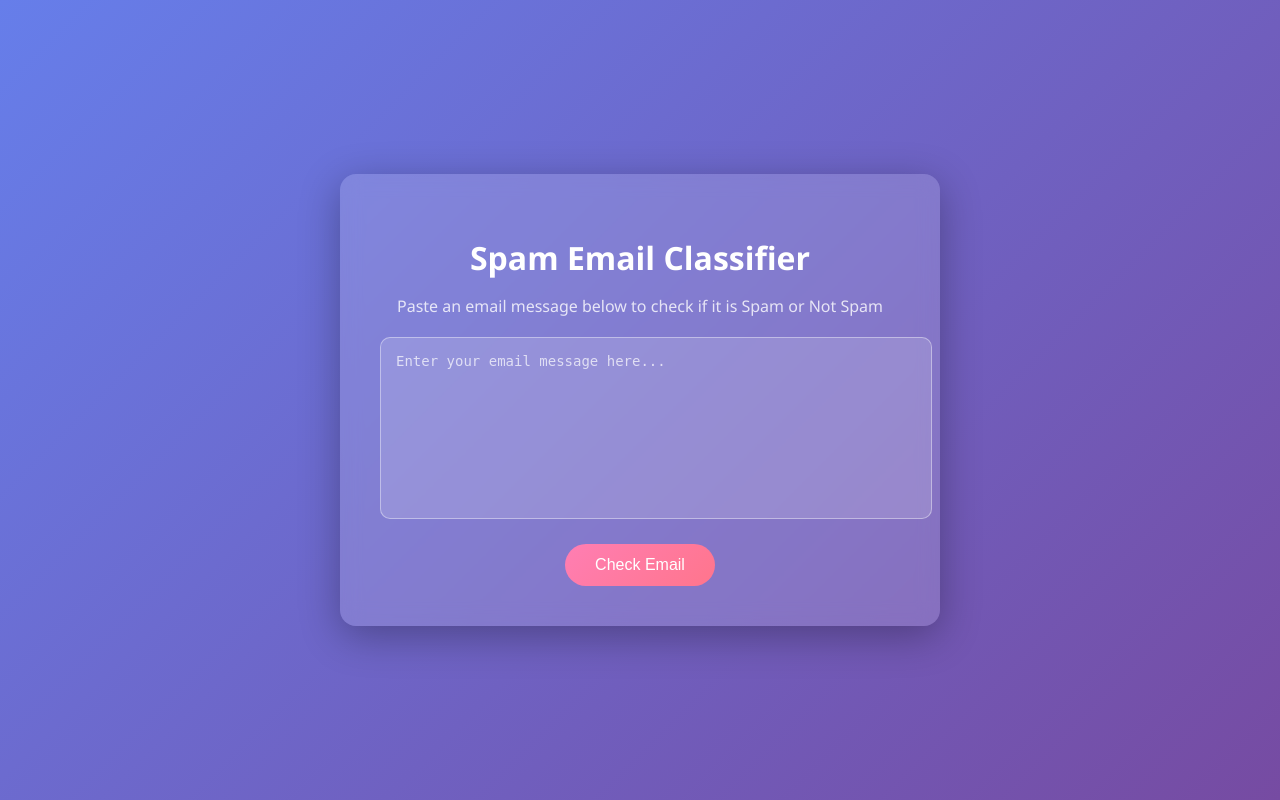
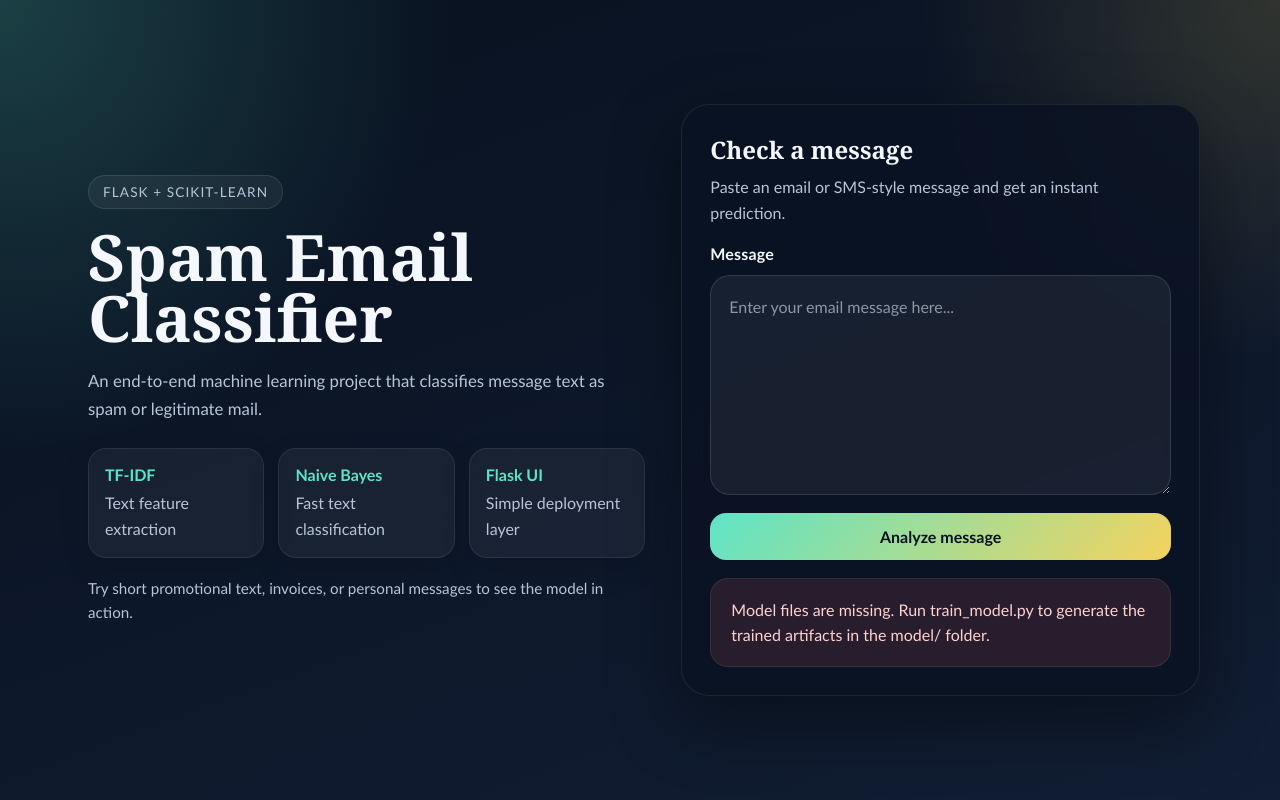
Before and after one commit to athravambalge-boop/Spam-Email-Classifier-Using-ML, a Flask app: page / in a window 1280 px wide. Run offline with Flask 3, Linux system fonts and the light colour scheme; parts of the project's set-up code (start-up, migrations or seed data) failed here and were passed over.

Commit message:
Upgrade spam classifier for internship-ready project

```diff
--- a/app.py
+++ b/app.py
@@ -1,70 +1,107 @@
+from __future__ import annotations
+
+import pickle
+import re
+from pathlib import Path
+
 from flask import Flask, render_template, request
-import pickle
-import nltk
-import string
 
-from nltk.corpus import stopwords
-from nltk.stem.porter import PorterStemmer
+
+BASE_DIR = Path(__file__).resolve().parent
+MODEL_DIR = BASE_DIR / "model"
+PIPELINE_PATH = MODEL_DIR / "spam_pipeline.pkl"
+LEGACY_MODEL_PATH = MODEL_DIR / "spam_model.pkl"
+LEGACY_VECTORIZER_PATH = MODEL_DIR / "vectorizer.pkl"
 
 app = Flask(__name__)
-
-ps = PorterStemmer()
-
-# Load trained model and vectorizer
-model = pickle.load(open('model/spam_model.pkl','rb'))
-vectorizer = pickle.load(open('model/vectorizer.pkl','rb'))
+app.config["MAX_CONTENT_LENGTH"] = 16 * 1024
 
 
-def clean_text(text):
-
-    text = text.lower()
-    text = nltk.word_tokenize(text)
-
-    y = []
-
-    for i in text:
-        if i.isalnum():
-            y.append(i)
-
-    text = y[:]
-    y.clear()
-
-    for i in text:
-        if i not in stopwords.words('english'):
-            y.append(i)
-
-    text = y[:]
-    y.clear()
-
-    for i in text:
-        y.append(ps.stem(i))
-
-    return " ".join(y)
+def normalize_text(text: str) -> str:
+    text = str(text).lower()
+    text = re.sub(r"http\S+|www\S+", " ", text)
+    text = re.sub(r"[^a-z0-9\s]", " ", text)
+    text = re.sub(r"\s+", " ", text).strip()
+    return text
 
 
-@app.route('/')
-def home():
-    return render_template('index.html')
+def load_artifact() -> dict:
+    if PIPELINE_PATH.exists():
+        with PIPELINE_PATH.open("rb") as pipeline_file:
+            return {"mode": "pipeline", "model": pickle.load(pipeline_file)}
+
+    if LEGACY_MODEL_PATH.exists() and LEGACY_VECTORIZER_PATH.exists():
+        with LEGACY_MODEL_PATH.open("rb") as model_file, LEGACY_VECTORIZER_PATH.open("rb") as vectorizer_file:
+            return {
+                "mode": "legacy",
+                "model": pickle.load(model_file),
+                "vectorizer": pickle.load(vectorizer_file),
+            }
+
+    raise FileNotFoundError(
+        "Model files are missing. Run train_model.py to generate the trained artifacts in the model/ folder."
+    )
 
 
-@app.route('/predict', methods=['POST'])
+try:
+    MODEL_ARTIFACT = load_artifact()
+    MODEL_LOAD_ERROR = None
+except Exception as exc:  # pragma: no cover - handled in the UI
+    MODEL_ARTIFACT = None
+    MODEL_LOAD_ERROR = str(exc)
+
+
+def predict_message(message: str) -> tuple[str, str, str]:
+    if not message.strip():
+        raise ValueError("Please enter a message to analyze.")
+
+    if MODEL_ARTIFACT is None:
+        raise RuntimeError(MODEL_LOAD_ERROR or "Model is unavailable.")
+
+    if MODEL_ARTIFACT["mode"] == "pipeline":
+        model = MODEL_ARTIFACT["model"]
+        prediction = int(model.predict([message])[0])
+        probabilities = model.predict_proba([message])[0]
+    else:
+        cleaned_message = normalize_text(message)
+        vector_input = MODEL_ARTIFACT["vectorizer"].transform([cleaned_message])
+        model = MODEL_ARTIFACT["model"]
+        prediction = int(model.predict(vector_input)[0])
+        probabilities = model.predict_proba(vector_input)[0]
+
+    confidence = probabilities[prediction]
+    label = "Spam Email 🚫" if prediction == 1 else "Not Spam Email ✅"
+    result_class = "spam" if prediction == 1 else "ham"
+    confidence_text = f"Confidence: {confidence * 100:.1f}%"
+
+    return label, confidence_text, result_class
+
+
+@app.route("/", methods=["GET"])
+def home():
+    return render_template("index.html", error_text=MODEL_LOAD_ERROR)
+
+
+@app.route("/predict", methods=["POST"])
 def predict():
+    message = request.form.get("message", "").strip()
 
-    message = request.form['message']
-
-    transformed = clean_text(message)
-
-    vector_input = vectorizer.transform([transformed])
-
-    result = model.predict(vector_input)[0]
-
-    if result == 1:
-        prediction = "Spam Email 🚫"
-    else:
-        prediction = "Not Spam Email ✅"
-
-    return render_template('index.html', prediction_text=prediction)
+    try:
+        prediction_text, confidence_text, result_class = predict_message(message)
+        return render_template(
+            "index.html",
+            prediction_text=prediction_text,
+            confidence_text=confidence_text,
+            result_class=result_class,
+            message_value=message,
+        )
+    except Exception as exc:
+        return render_template(
+            "index.html",
+            error_text=str(exc),
+            message_value=message,
+        )
 
 
 if __name__ == "__main__":
-    app.run(debug=True)
+    app.run(debug=False)
--- a/requirements.txt
+++ b/requirements.txt
@@ -1,8 +1,4 @@
-numpy>=1.24
+Flask>=3.0
 pandas>=2.0
 scikit-learn>=1.3
-nltk>=3.8
 joblib>=1.3
-matplotlib>=3.7
-seaborn>=0.12
-jupyter>=1.0
--- a/static/style.css
+++ b/static/style.css
@@ -1,91 +1,249 @@
+:root {
+    --bg-start: #08111f;
+    --bg-end: #111d33;
+    --panel: rgba(10, 18, 35, 0.84);
+    --panel-border: rgba(255, 255, 255, 0.08);
+    --text: #f4f7fb;
+    --muted: #b9c4da;
+    --accent: #5de4c7;
+    --accent-strong: #f4d35e;
+    --spam: #ff6b6b;
+    --ham: #69db7c;
+    --shadow: 0 24px 70px rgba(0, 0, 0, 0.4);
+}
+
+* {
+    box-sizing: border-box;
+}
+
 body {
     margin: 0;
-    padding: 0;
-    font-family: 'Segoe UI', Tahoma, Geneva, Verdana, sans-serif;
-    background: linear-gradient(135deg, #667eea, #764ba2);
-    height: 100vh;
-    display: flex;
-    justify-content: center;
+    min-height: 100vh;
+    padding: 32px;
+    font-family: "Trebuchet MS", "Segoe UI", sans-serif;
+    color: var(--text);
+    background:
+        radial-gradient(circle at top left, rgba(93, 228, 199, 0.22), transparent 30%),
+        radial-gradient(circle at top right, rgba(244, 211, 94, 0.16), transparent 24%),
+        linear-gradient(160deg, var(--bg-start), var(--bg-end));
+    display: grid;
+    place-items: center;
+}
+
+.shell {
+    width: min(1120px, 100%);
+    display: grid;
+    grid-template-columns: 1.05fr 0.95fr;
+    gap: 28px;
     align-items: center;
 }
 
-/* Main Card */
-
-.container {
-    width: 520px;
-    padding: 40px;
-    border-radius: 16px;
-    background: rgba(255,255,255,0.15);
-    backdrop-filter: blur(10px);
-    box-shadow: 0 10px 40px rgba(0,0,0,0.3);
-    text-align: center;
-    color: white;
+.hero {
+    padding: 16px 8px;
 }
 
-/* Title */
+.eyebrow {
+    display: inline-flex;
+    align-items: center;
+    gap: 8px;
+    padding: 8px 14px;
+    border: 1px solid rgba(255, 255, 255, 0.1);
+    border-radius: 999px;
+    background: rgba(255, 255, 255, 0.05);
+    color: var(--muted);
+    font-size: 0.85rem;
+    letter-spacing: 0.08em;
+    text-transform: uppercase;
+}
+
+h1,
+h2,
+h3 {
+    margin: 0;
+    font-family: Georgia, "Times New Roman", serif;
+}
 
 h1 {
-    font-size: 32px;
-    margin-bottom: 10px;
+    margin-top: 18px;
+    font-size: clamp(2.8rem, 5vw, 5rem);
+    line-height: 0.95;
 }
 
-p {
-    opacity: 0.8;
-    margin-bottom: 20px;
+.lead {
+    max-width: 560px;
+    margin: 18px 0 24px;
+    color: var(--muted);
+    font-size: 1.05rem;
+    line-height: 1.7;
 }
 
-/* Text Area */
+.feature-grid {
+    display: grid;
+    grid-template-columns: repeat(3, minmax(0, 1fr));
+    gap: 14px;
+    margin-bottom: 18px;
+}
+
+.feature-card {
+    padding: 16px;
+    border: 1px solid var(--panel-border);
+    border-radius: 18px;
+    background: rgba(255, 255, 255, 0.05);
+    box-shadow: 0 10px 30px rgba(0, 0, 0, 0.12);
+}
+
+.feature-card strong,
+.feature-card span {
+    display: block;
+}
+
+.feature-card strong {
+    margin-bottom: 6px;
+    color: var(--accent);
+    font-size: 1rem;
+}
+
+.feature-card span,
+.hint,
+.panel-header p,
+.result p,
+.error p {
+    color: var(--muted);
+    line-height: 1.6;
+}
+
+.hint {
+    max-width: 520px;
+    margin: 0;
+    font-size: 0.95rem;
+}
+
+.panel {
+    padding: 28px;
+    border: 1px solid var(--panel-border);
+    border-radius: 28px;
+    background: var(--panel);
+    backdrop-filter: blur(16px);
+    box-shadow: var(--shadow);
+}
+
+.panel-header {
+    margin-bottom: 18px;
+}
+
+.panel-header p {
+    margin: 8px 0 0;
+}
+
+.predict-form {
+    display: grid;
+    gap: 12px;
+}
+
+label {
+    font-weight: 700;
+    letter-spacing: 0.01em;
+}
 
 textarea {
     width: 100%;
-    height: 150px;
-    padding: 15px;
-    border-radius: 10px;
-    border: 1px solid rgba(255,255,255,0.4);
+    min-height: 220px;
+    padding: 18px;
+    border: 1px solid rgba(255, 255, 255, 0.12);
+    border-radius: 20px;
+    resize: vertical;
     outline: none;
-    font-size: 14px;
-    resize: none;
-    background: rgba(255,255,255,0.15); /* same glass effect as card */
-    color: white;
+    background: rgba(255, 255, 255, 0.06);
+    color: var(--text);
+    font: inherit;
+    line-height: 1.6;
 }
 
-/* placeholder text color */
-
 textarea::placeholder {
-    color: rgba(255,255,255,0.7);
+    color: rgba(185, 196, 218, 0.72);
 }
 
-/* Button */
+textarea:focus {
+    border-color: rgba(93, 228, 199, 0.7);
+    box-shadow: 0 0 0 4px rgba(93, 228, 199, 0.16);
+}
 
 button {
-    margin-top: 20px;
-    padding: 12px 30px;
-    border: none;
-    border-radius: 30px;
-    font-size: 16px;
-    background: linear-gradient(135deg,#ff7eb3,#ff758c);
-    color: white;
+    margin-top: 6px;
+    padding: 14px 22px;
+    border: 0;
+    border-radius: 16px;
+    background: linear-gradient(135deg, var(--accent), var(--accent-strong));
+    color: #08111f;
+    font: inherit;
+    font-weight: 800;
     cursor: pointer;
-    transition: 0.3s;
+    transition: transform 0.2s ease, box-shadow 0.2s ease;
 }
 
-/* Button Hover */
-
 button:hover {
-    transform: scale(1.05);
-    box-shadow: 0 5px 20px rgba(0,0,0,0.3);
+    transform: translateY(-1px);
+    box-shadow: 0 14px 30px rgba(93, 228, 199, 0.2);
 }
 
-/* Result Box */
-
-.result {
-    margin-top: 25px;
-    padding: 15px;
-    border-radius: 10px;
-    background: rgba(255,255,255,0.2);
+.result,
+.error {
+    margin-top: 18px;
+    padding: 18px 20px;
+    border-radius: 18px;
+    border: 1px solid var(--panel-border);
 }
 
-.result h2 {
+.result h3 {
+    font-size: 1.25rem;
+}
+
+.result.spam {
+    background: rgba(255, 107, 107, 0.12);
+}
+
+.result.ham {
+    background: rgba(105, 219, 124, 0.12);
+}
+
+.result.spam h3 {
+    color: var(--spam);
+}
+
+.result.ham h3 {
+    color: var(--ham);
+}
+
+.error {
+    background: rgba(255, 107, 107, 0.12);
+}
+
+.error p {
     margin: 0;
-    font-size: 22px;
+    color: #ffd1d1;
 }
+
+@media (max-width: 900px) {
+    .shell {
+        grid-template-columns: 1fr;
+    }
+
+    .feature-grid {
+        grid-template-columns: 1fr;
+    }
+}
+
+@media (max-width: 640px) {
+    body {
+        padding: 16px;
+    }
+
+    .panel {
+        padding: 20px;
+        border-radius: 22px;
+    }
+
+    textarea {
+        min-height: 180px;
+    }
+}
--- a/templates/index.html
+++ b/templates/index.html
@@ -3,6 +3,7 @@
 <head>
 
 <meta charset="UTF-8">
+<meta name="viewport" content="width=device-width, initial-scale=1.0">
 <title>Spam Email Classifier</title>
 <link rel="stylesheet" href="{{ url_for('static', filename='style.css') }}">
 
@@ -10,33 +11,63 @@
 
 <body>
 
-<div class="container">
+<main class="shell">
+	<section class="hero">
+		<span class="eyebrow">Flask + scikit-learn</span>
+		<h1>Spam Email Classifier</h1>
+		<p class="lead">An end-to-end machine learning project that classifies message text as spam or legitimate mail.</p>
 
-<h1>Spam Email Classifier</h1>
-<p>Paste an email message below to check if it is Spam or Not Spam</p>
+		<div class="feature-grid">
+			<div class="feature-card">
+				<strong>TF-IDF</strong>
+				<span>Text feature extraction</span>
+			</div>
+			<div class="feature-card">
+				<strong>Naive Bayes</strong>
+				<span>Fast text classification</span>
+			</div>
+			<div class="feature-card">
+				<strong>Flask UI</strong>
+				<span>Simple deployment layer</span>
+			</div>
+		</div>
 
-<form action="/predict" method="post">
+		<p class="hint">Try short promotional text, invoices, or personal messages to see the model in action.</p>
+	</section>
 
+	<section class="panel">
+		<div class="panel-header">
+			<h2>Check a message</h2>
+			<p>Paste an email or SMS-style message and get an instant prediction.</p>
+		</div>
+
+		<form action="/predict" method="post" class="predict-form">
+			<label for="message">Message</label>
 			<textarea
+				id="message"
 				name="message"
 				placeholder="Enter your email message here..."
-required></textarea>
+				required>{{ message_value or '' }}</textarea>
 
-<br>
-
-<button type="submit">Check Email</button>
-
+			<button type="submit">Analyze message</button>
 		</form>
 
 		{% if prediction_text %}
-
-<div class="result">
-<h2>{{ prediction_text }}</h2>
+		<div class="result {{ result_class }}">
+			<h3>{{ prediction_text }}</h3>
+			{% if confidence_text %}
+			<p>{{ confidence_text }}</p>
+			{% endif %}
 		</div>
-
 		{% endif %}
 
+		{% if error_text %}
+		<div class="error">
+			<p>{{ error_text }}</p>
 		</div>
+		{% endif %}
+	</section>
+</main>
 
 </body>
 </html>
```
Also changed, not shown: model/metrics.json (added, +46 -0 lines), train_model.py (+92 -54 lines), README.md, 3 other files. Lines whose indentation alone changed are shown as unchanged.
